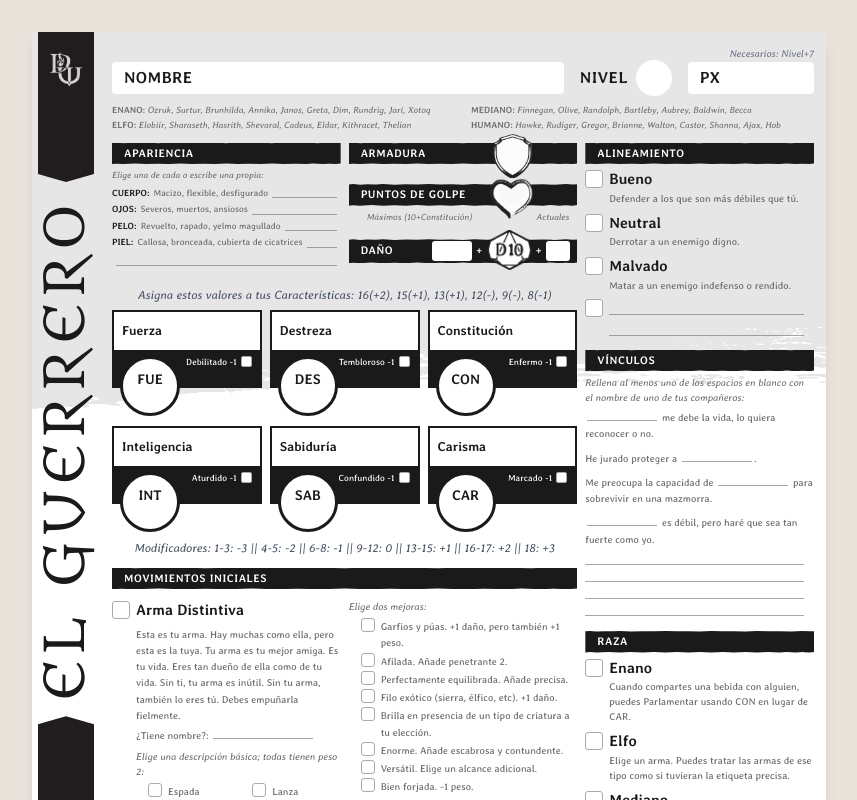
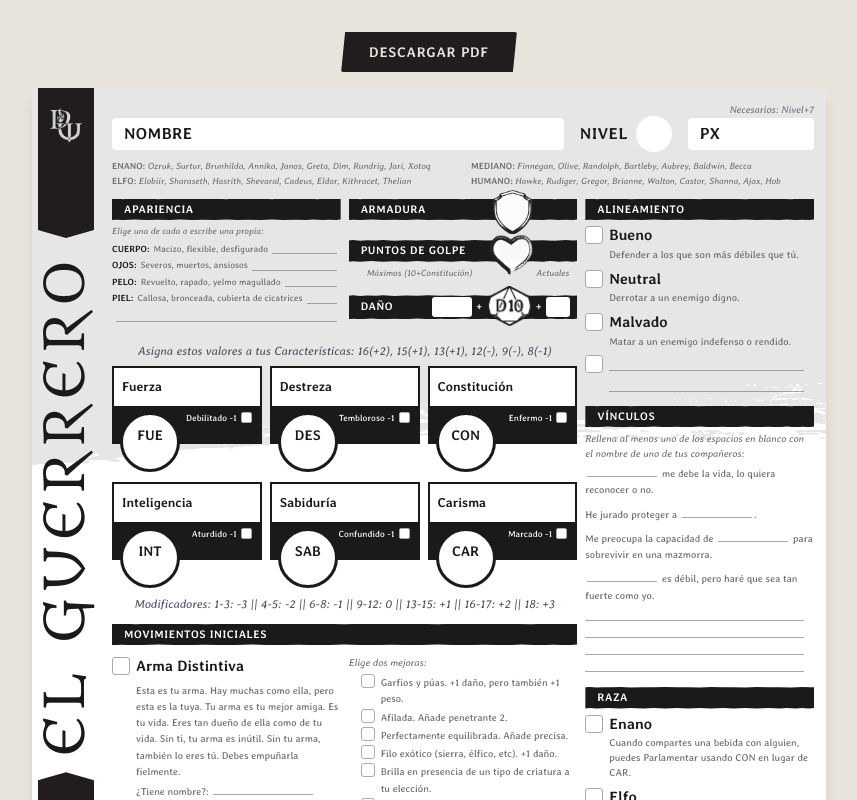
Before and after one commit to Deyvy/dungeon-world-playbook-translator, a React (Vite) app in the folder guerrero-react/: page / in a window 1280 px wide. Shown: the top 800 px of the page, without its empty margins (211-1068 px from the left). Built offline with nearby package versions, Linux system fonts and the light colour scheme.

Commit message:
feat: add Descargar PDF button via window.print()

```diff
--- a/guerrero-react/src/App.tsx
+++ b/guerrero-react/src/App.tsx
@@ -4,6 +4,25 @@ import { guerreroData } from './data/playbooks/guerreroData';
 export default function App() {
   return (
     <div className="min-h-screen bg-[#e8e4dc] py-8">
+      {/* Print / Download button — hidden when printing */}
+      <div className="no-print flex justify-center mb-4">
+        <button
+          onClick={() => window.print()}
+          className="font-averia font-bold text-sm uppercase tracking-wider cursor-pointer"
+          style={{
+            background: '#211d1e',
+            color: '#e8e4dc',
+            padding: '10px 28px',
+            border: 'none',
+            borderRadius: '2px',
+            clipPath:
+              'polygon(4px 0%, 100% 0%, calc(100% - 4px) 100%, 0% 100%)',
+          }}
+        >
+          Descargar PDF
+        </button>
+      </div>
+
       <PlaybookSheet data={guerreroData} />
     </div>
   );
--- a/guerrero-react/src/index.css
+++ b/guerrero-react/src/index.css
@@ -159,11 +159,16 @@ body,
     background: white;
     margin: 0;
     padding: 0;
+    -webkit-print-color-adjust: exact;
+    print-color-adjust: exact;
+  }
+  .no-print {
+    display: none !important;
   }
   .playbook-sheet {
     box-shadow: none;
     border: none;
-    margin: 0;
+    margin: 0 auto;
     page-break-inside: avoid;
   }
 }
```
